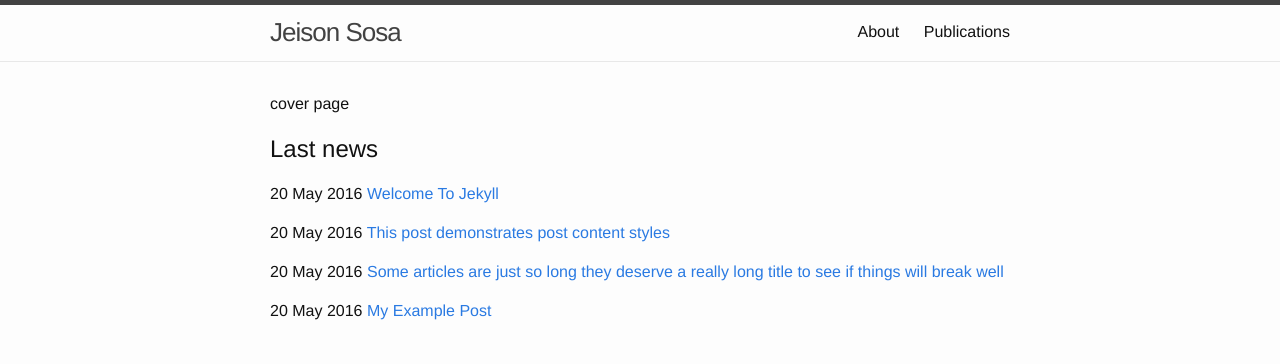
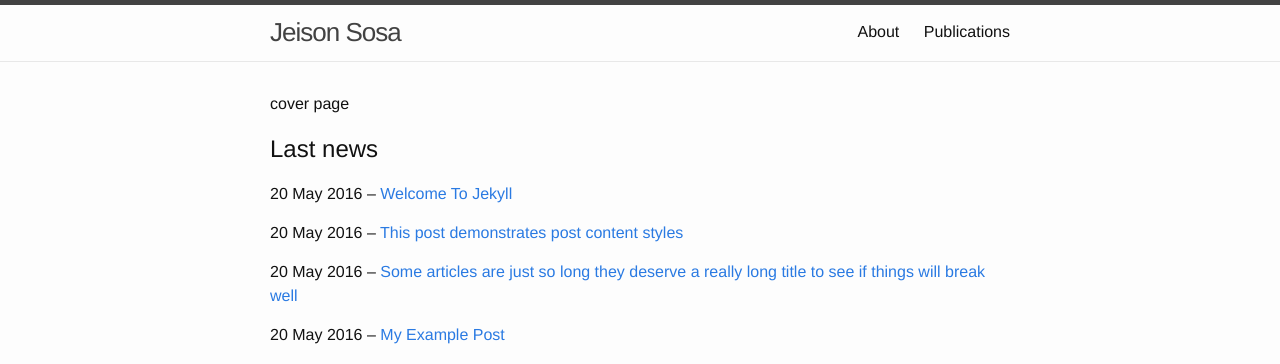
Before and after one commit to jsosa/jsosa.github.io, a Jekyll site: the page built from index.md, in a window 1280 px wide, cut to the strip 0-364 px from the top of the page. Built offline with Jekyll 4.4.1, drawn with Linux system fonts in a browser that asks for light colours.

Commit message:
no message

```diff
--- a/index.md
+++ b/index.md
@@ -13,6 +13,6 @@ cover page
 
 {% for post in site.posts %}
 
-{{ post.date | date_to_string }} [{{ post.title }}]({{ site.baseurl }}{{ post.url }})
+{{ post.date | date_to_string }} -- [{{ post.title }}]({{ site.baseurl }}{{ post.url }})
 
 {% endfor %}
```
